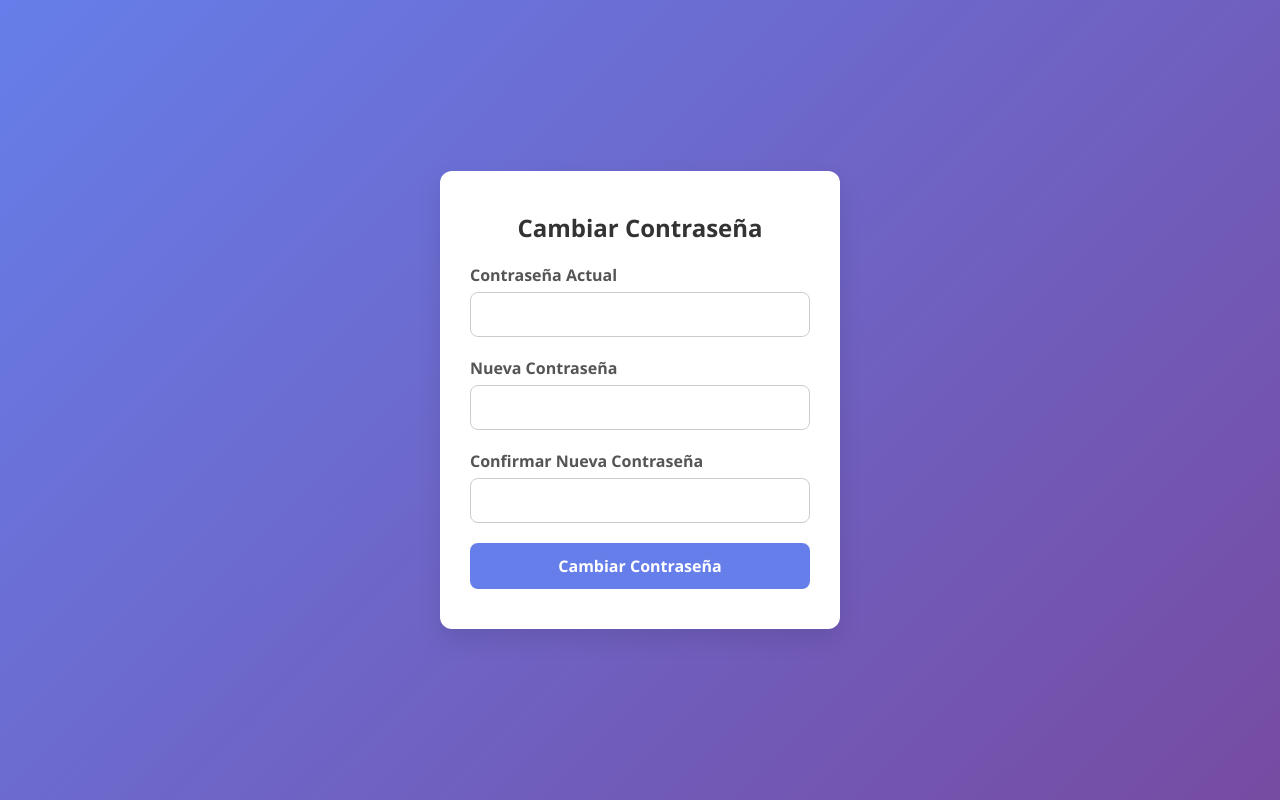
After one commit to juanECR/soluciones_web, a PHP site: template src/view/update_password.php in a window 1280 px wide. The commit adds this page. Run offline with PHP 8.4, Linux system fonts and the light colour scheme; the template is opened without the code that fills it, so the values that code supplies are empty; a stand-in replaces the project's code that opens the database connection.

Commit message:
email_content

```diff
--- a/src/model/vistas_model.php
+++ b/src/model/vistas_model.php
@@ -4,7 +4,7 @@ class vistaModelo
     protected static function obtener_vista($vista)
     {
 
-        $palabras_permitidas_n1 = ['inicio', 'usuarios', 'nuevo-usuario', 'instituciones', 'nueva-institucion', 'ambientes', 'nuevo-ambiente', 'bienes',  'nuevo-bien', 'movimientos', 'nuevo-movimiento'];
+        $palabras_permitidas_n1 = ['inicio', 'usuarios', 'nuevo-usuario', 'instituciones', 'nueva-institucion', 'ambientes', 'nuevo-ambiente', 'bienes',  'nuevo-bien', 'movimientos', 'nuevo-movimiento','update_password'];
 
         if (in_array($vista, $palabras_permitidas_n1)) {
 
--- /dev/null
+++ b/src/view/update_password.php
@@ -0,0 +1,155 @@
+<!DOCTYPE html>
+<html lang="es">
+<head>
+  <meta charset="UTF-8" />
+  <meta name="viewport" content="width=device-width, initial-scale=1.0"/>
+  <title>Cambiar Contraseña</title>
+  <style>
+    * {
+      box-sizing: border-box;
+      margin: 0;
+      padding: 0;
+      font-family: 'Segoe UI', Tahoma, Geneva, Verdana, sans-serif;
+    }
+
+    body {
+      background: linear-gradient(135deg, #667eea, #764ba2);
+      display: flex;
+      justify-content: center;
+      align-items: center;
+      height: 100vh;
+    }
+
+    .form-container {
+      background-color: white;
+      padding: 40px 30px;
+      border-radius: 12px;
+      box-shadow: 0 10px 25px rgba(0, 0, 0, 0.1);
+      width: 100%;
+      max-width: 400px;
+    }
+
+    .form-container h2 {
+      text-align: center;
+      margin-bottom: 20px;
+      color: #333;
+    }
+
+    .form-group {
+      margin-bottom: 20px;
+    }
+
+    label {
+      display: block;
+      font-weight: 600;
+      margin-bottom: 6px;
+      color: #555;
+    }
+
+    input[type="password"] {
+      width: 100%;
+      padding: 12px;
+      border: 1px solid #ccc;
+      border-radius: 8px;
+      transition: border-color 0.3s ease;
+      font-size: 14px;
+    }
+
+    input[type="password"]:focus {
+      border-color: #667eea;
+      outline: none;
+    }
+
+    button[type="submit"] {
+      width: 100%;
+      background-color: #667eea;
+      color: white;
+      border: none;
+      padding: 12px;
+      border-radius: 8px;
+      font-size: 16px;
+      font-weight: bold;
+      cursor: pointer;
+      transition: background-color 0.3s ease;
+    }
+
+    button[type="submit"]:hover {
+      background-color: #5a67d8;
+    }
+
+    .success-message {
+      text-align: center;
+      color: green;
+      margin-top: 15px;
+    }
+
+    .error-message {
+      text-align: center;
+      color: red;
+      margin-top: 15px;
+    }
+  </style>
+</head>
+<body>
+
+  <div class="form-container">
+    <h2>Cambiar Contraseña</h2>
+    <form id="changePasswordForm">
+      <div class="form-group">
+        <label for="currentPassword">Contraseña Actual</label>
+        <input type="password" id="currentPassword" name="currentPassword" required minlength="6" />
+      </div>
+      <div class="form-group">
+        <label for="newPassword">Nueva Contraseña</label>
+        <input type="password" id="newPassword" name="newPassword" required minlength="6" />
+      </div>
+      <div class="form-group">
+        <label for="confirmPassword">Confirmar Nueva Contraseña</label>
+        <input type="password" id="confirmPassword" name="confirmPassword" required minlength="6" />
+      </div>
+      <button type="submit">Cambiar Contraseña</button>
+      <div id="message"></div>
+    </form>
+  </div>
+
+  <script>
+    document.getElementById('changePasswordForm').addEventListener('submit', function(e) {
+      e.preventDefault();
+
+      const newPassword = document.getElementById('newPassword').value;
+      const confirmPassword = document.getElementById('confirmPassword').value;
+      const messageDiv = document.getElementById('message');
+
+      if (newPassword !== confirmPassword) {
+        messageDiv.textContent = "Las contraseñas no coinciden.";
+        messageDiv.className = "error-message";
+      } else {
+        messageDiv.textContent = "Contraseña cambiada exitosamente.";
+        messageDiv.className = "success-message";
+
+        // Aquí puedes enviar los datos al servidor mediante fetch o AJAX
+        // Ejemplo:
+        /*
+        fetch('/api/change-password', {
+          method: 'POST',
+          headers: { 'Content-Type': 'application/json' },
+          body: JSON.stringify({
+            currentPassword: document.getElementById('currentPassword').value,
+            newPassword: newPassword
+          })
+        }).then(res => res.json())
+          .then(data => {
+            messageDiv.textContent = data.message || "Éxito";
+            messageDiv.className = "success-message";
+          })
+          .catch(err => {
+            messageDiv.textContent = "Error al cambiar la contraseña.";
+            messageDiv.className = "error-message";
+          });
+        */
+      }
+    });
+  </script>
+
+</body>
+</html>
```
Also changed, not shown: src/control/Usuario.php (+8 -6 lines), src/model/admin-usuarioModel.php (+7 -0 lines).
